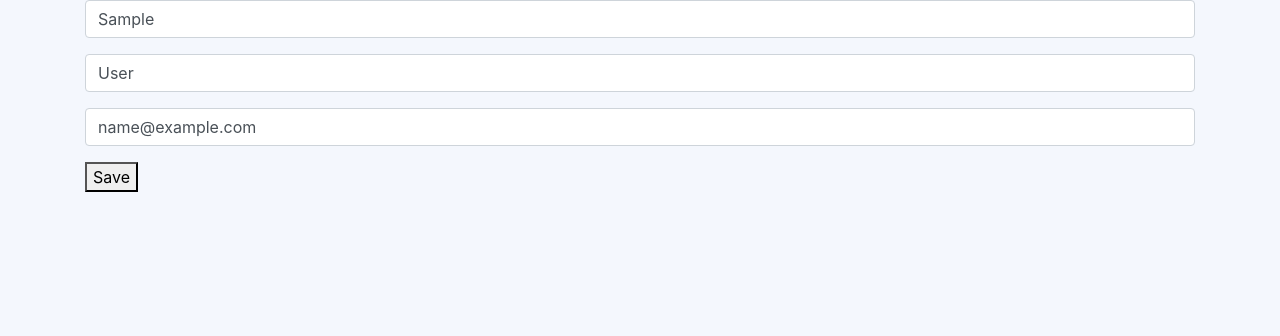
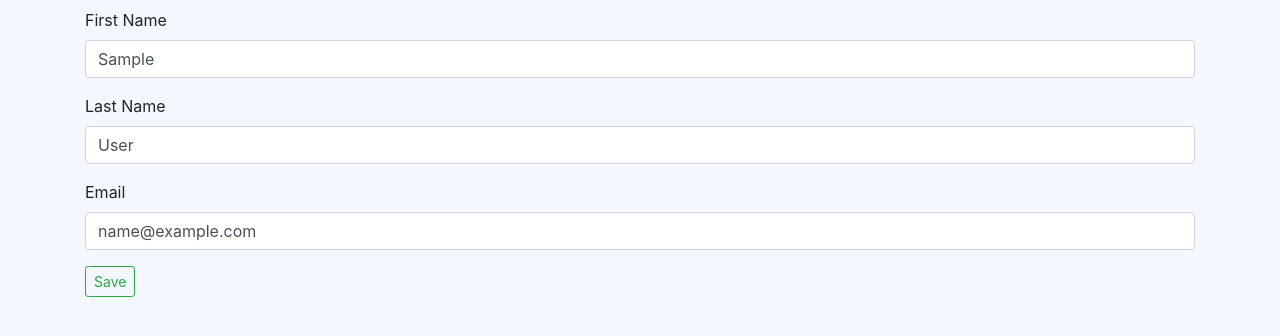
Before and after one commit to salarSb/CRM_Project, a Django app: page /users/edit/ in a window 1280 px wide. Shown: the part 92-428 px from the top of the page. Run offline with Django 3.2, Linux system fonts and the light colour scheme; the visitor is signed in with stand-in values (Sample User, id 1); some libraries are stand-ins or nearby versions.

Commit message:
some bug fixed

```diff
--- a/organizations/templates/organizations/organization_detail.html
+++ b/organizations/templates/organizations/organization_detail.html
@@ -144,5 +144,4 @@
             </div>
         </div>
     </div>
-    </div>
 {% endblock %}
--- a/users/templates/auth/user_form.html
+++ b/users/templates/auth/user_form.html
@@ -3,20 +3,23 @@
 {% block content %}
     <div class="container">
         <div class="row">
-            <div class="col-md-12">
+            <div class="col-md-12 mt-2">
                 <form method="POST">
                     {% csrf_token %}
                     <div class="form-group">
-                        {% render_field form.first_name class="form-control" placeholder="First Name" %}
+                        <label for="id_first_name">First Name</label>
+                        {% render_field form.first_name class="form-control" %}
                     </div>
                     <div class="form-group">
-                        {% render_field form.last_name class="form-control" placeholder="Last Name" %}
+                        <label for="id_last_name">Last Name</label>
+                        {% render_field form.last_name class="form-control" %}
                     </div>
                     <div class="form-group">
-                        {% render_field form.email class="form-control" placeholder="Email" %}
+                        <label for="id_email">Email</label>
+                        {% render_field form.email class="form-control" %}
                     </div>
                     <div>
-                        <button type="submit" value="Submit">Save</button>
+                        <button type="submit" value="Submit" class="btn btn-outline-success btn-sm">Save</button>
                     </div>
                 </form>
             </div>
```
Also changed, not shown: organizations/templates/organizations/organization_list.html (+1 -6 lines), config/urls.py (line endings or trailing spaces).
